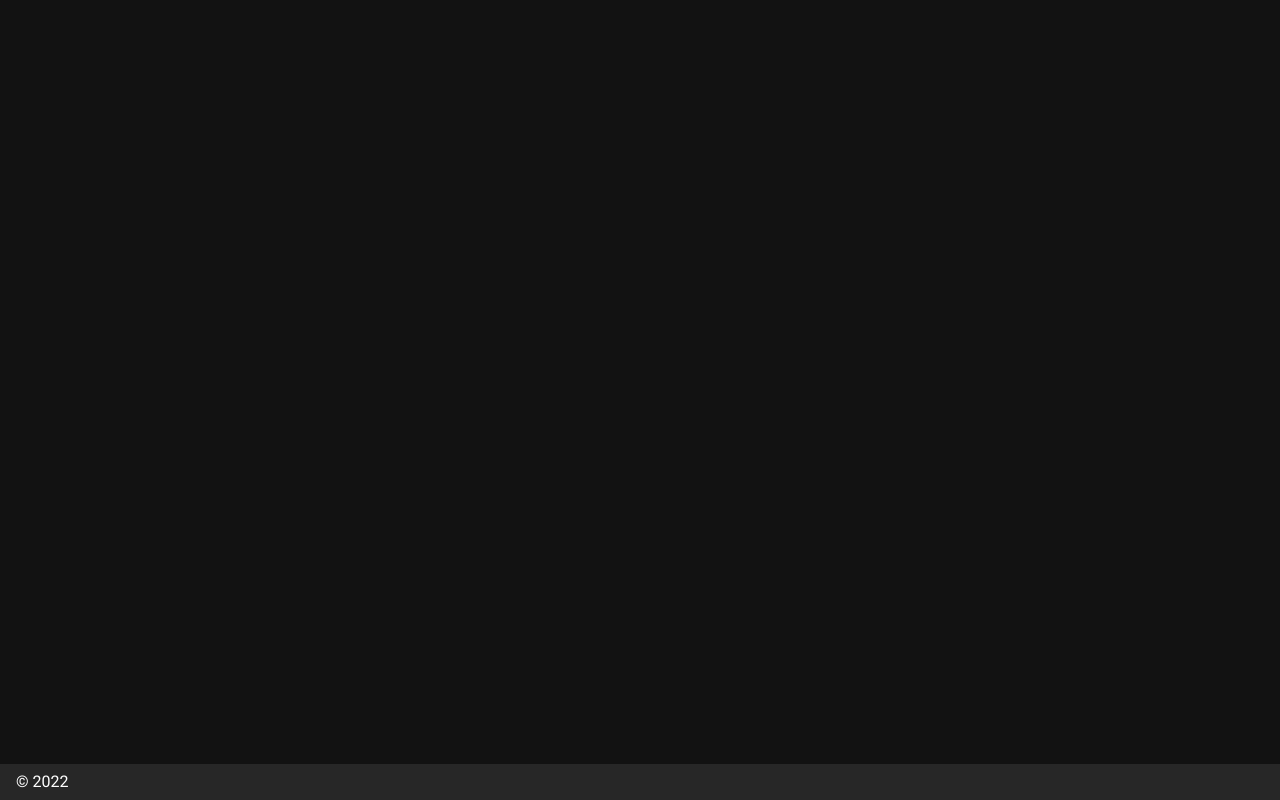
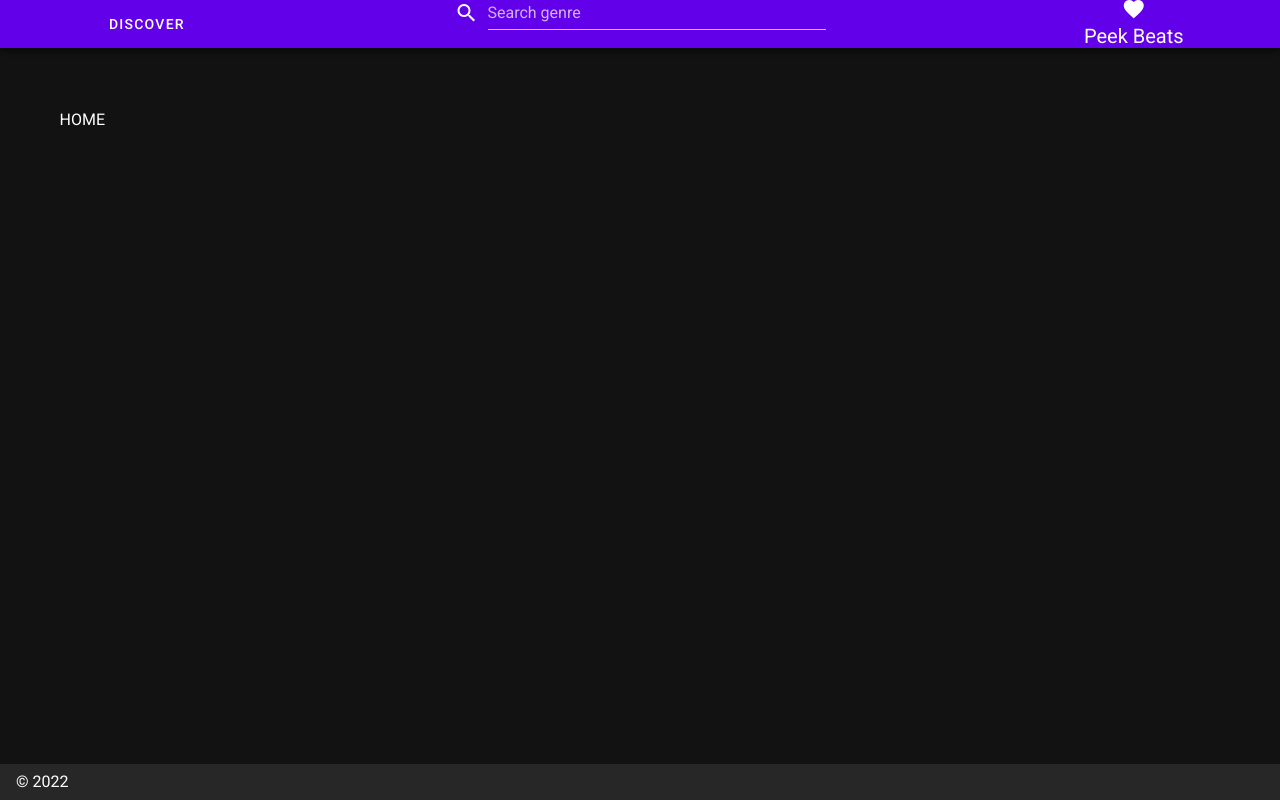
Before and after one commit to JuanAntonioLeonOjeda/Project-3---Streaming-App, a Nuxt app in the folder front/: page /home in a window 1280 px wide. Before the commit this address had no page. Built offline with nearby package versions, Linux system fonts and the light colour scheme.

Commit message:
Home Page added, push to home page after login or signup

```diff
--- a/front/components/AccessForm.vue
+++ b/front/components/AccessForm.vue
@@ -339,6 +339,7 @@ export default {
           password: this.pass1
         }
       })
+      this.$router.push({ path: '/home' })
     },
     async signup () {
       const form = {
--- /dev/null
+++ b/front/components/NavBar.vue
@@ -0,0 +1,33 @@
+<template>
+  <v-app-bar color="deep-purple accent-4" dense dark app>
+    <v-container>
+      <v-row class="align-center">
+        <v-col cols="2" class="text-center">
+          <v-btn icon> Discover </v-btn>
+        </v-col>
+        <v-spacer />
+        <v-col cols="4" class="text-center">
+          <v-text-field
+            label="Search genre"
+            single-line
+            prepend-icon="mdi-magnify"
+          ></v-text-field>
+        </v-col>
+        <v-spacer />
+        <v-col cols="2" class="text-center">
+          <v-icon>mdi-heart</v-icon>
+          <v-toolbar-title>Peek Beats</v-toolbar-title>
+        </v-col>
+      </v-row>
+    </v-container>
+  </v-app-bar>
+</template>
+
+<script>
+export default {
+  name: 'NavBar'
+}
+</script>
+
+<style lang='scss' scoped>
+</style>
--- a/front/layouts/default.vue
+++ b/front/layouts/default.vue
@@ -1,6 +1,7 @@
 <template>
   <v-app dark>
     <v-main>
+      <NavBar />
       <v-container>
         <Nuxt />
       </v-container>
--- a/front/nuxt.config.js
+++ b/front/nuxt.config.js
@@ -52,6 +52,9 @@ export default {
   },
 
   auth: {
+    redirect: {
+      home: '/home'
+    },
     strategies: {
       local: {
         token: {
--- /dev/null
+++ b/front/pages/home.vue
@@ -0,0 +1,16 @@
+<template>
+  <div>
+    <NavBar />
+    HOME
+  </div>
+</template>
+
+<script>
+export default {
+  name: 'HomePage'
+}
+</script>
+
+<style lang="scss" scoped>
+
+</style>
```
